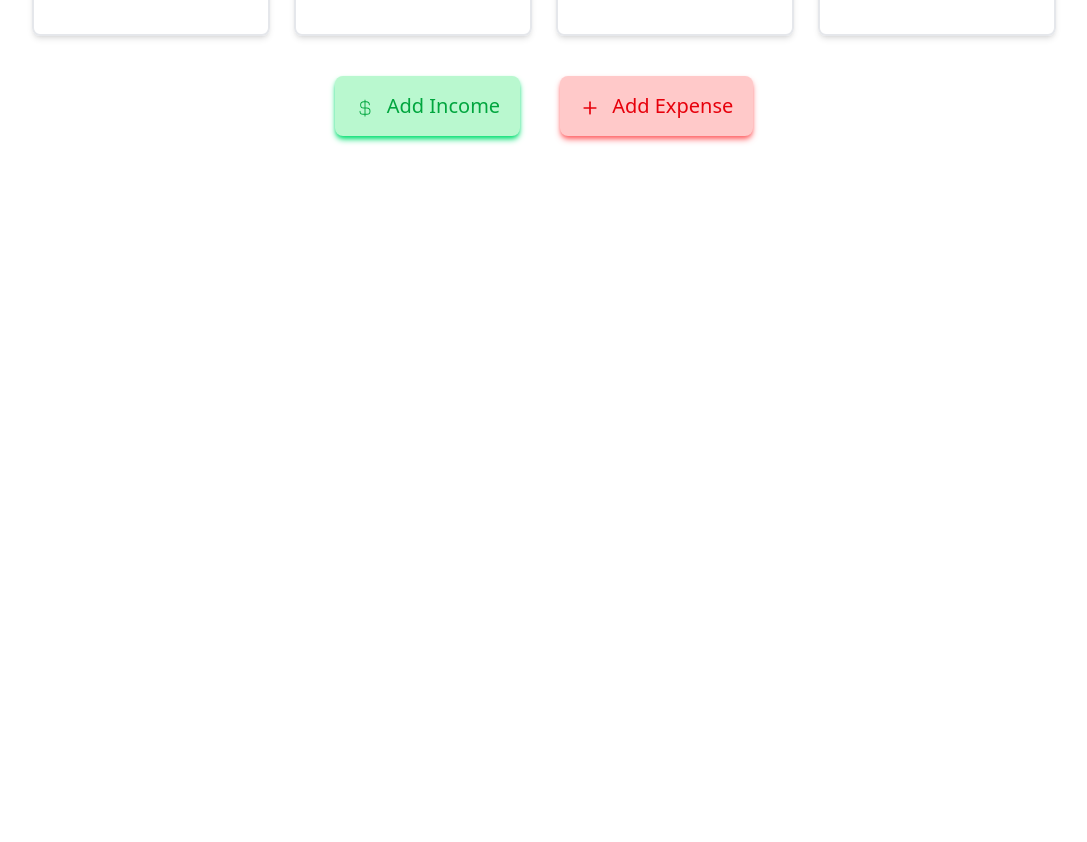
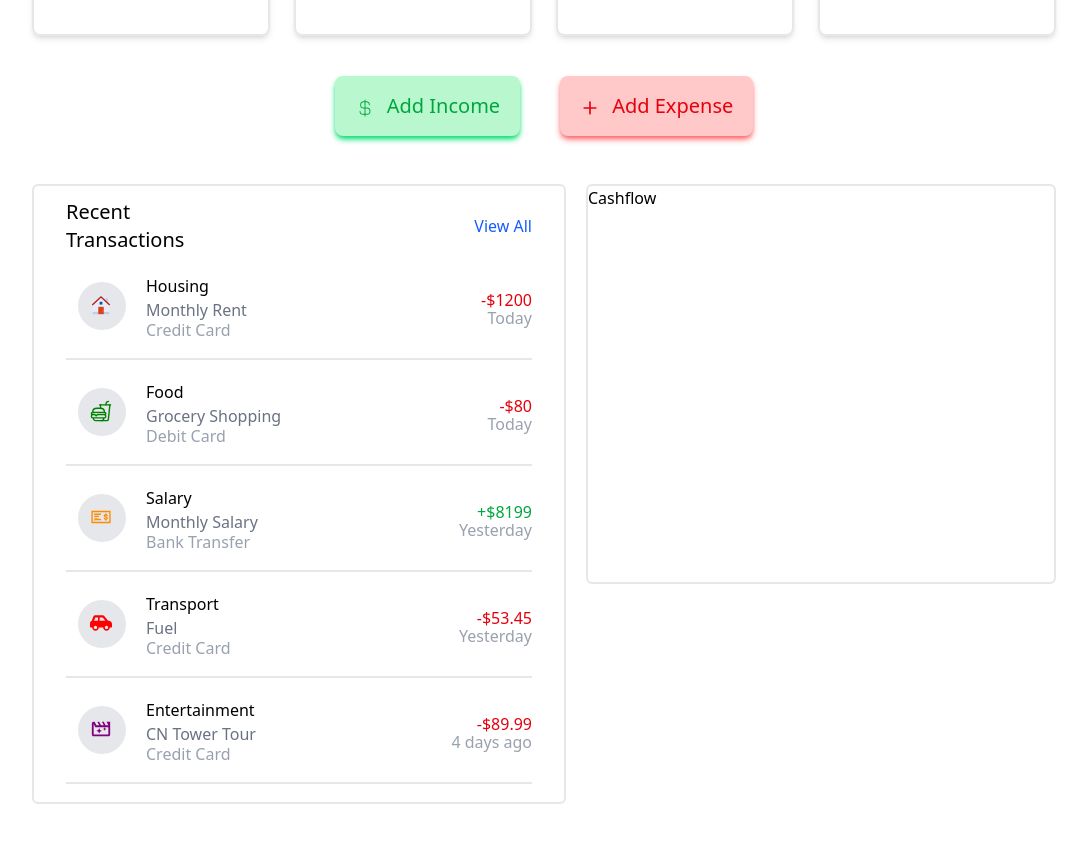
Before and after one commit to ravikhokhar23/budget-tracker, a React app: page / in a window 1280 px wide. Shown: the part 420-1262 px from the top of the page, without its empty margins (96-1183 px from the left). Before the commit the page ends 874 px from the top, so only its background shows below. Built offline with nearby package versions, Linux system fonts and the light colour scheme; the HTML template or start-up script is replaced by a standard one.

Commit message:
Added recent transaction ui design

```diff
--- a/package.json
+++ b/package.json
@@ -12,6 +12,7 @@
   "dependencies": {
     "@tailwindcss/vite": "^4.1.16",
     "react": "^18.3.1",
+    "react-charts": "^3.0.0-beta.57",
     "react-dom": "^18.3.1",
     "react-icons": "^5.5.0",
     "tailwindcss": "^4.1.16"
--- /dev/null
+++ b/src/components/content/Cashflow.jsx
@@ -0,0 +1,9 @@
+const Cashflow = () => {
+  return (
+    <div className="flex-1 h-100 border-2 border-gray-200 rounded-md">
+      Cashflow
+    </div>
+  );
+};
+
+export default Cashflow;
--- a/src/components/content/Content.jsx
+++ b/src/components/content/Content.jsx
@@ -1,6 +1,7 @@
 import Actions from "./Actions";
 import IncomeExpenseButton from "./IncomeExpenseButton";
 import IncomeExpenseCard from "./IncomeExpenseCard";
+import TransactionsCashflow from "./TransactionsCashflow";
 import Welcome from "./Welcome";
 
 const Content = () => {
@@ -10,6 +11,7 @@ const Content = () => {
       <Actions />
       <IncomeExpenseCard />
       <IncomeExpenseButton />
+      <TransactionsCashflow />
     </main>
   );
 };
--- /dev/null
+++ b/src/components/content/RecentTransactions.jsx
@@ -0,0 +1,89 @@
+/* eslint-disable react/prop-types */
+import { FaCarSide } from "react-icons/fa";
+import { FcHome } from "react-icons/fc";
+import { IoFastFoodOutline } from "react-icons/io5";
+import { LiaMoneyCheckAltSolid } from "react-icons/lia";
+import { MdOutlineMovieFilter } from "react-icons/md";
+
+const RecentTransactions = () => {
+  return (
+    <div className="flex-1 flex-col h-155 border-2 border-gray-200 rounded-md px-8 py-3">
+      <div className="flex justify-between">
+        <h1 className="font-medium text-xl">
+          Recent <br />
+          Transactions
+        </h1>
+        <button className="text-blue-600">View All</button>
+      </div>
+      <div>
+        <Transactions
+          icon={<FcHome size={22} />}
+          category={"Housing"}
+          categoryType={"Monthly Rent"}
+          paymentType={"Credit Card"}
+          amount={"-$1200"}
+          amountColor={"text-red-600"}
+          date={"Today"}
+        />
+        <Transactions
+          icon={<IoFastFoodOutline color="green" size={22} />}
+          category={"Food"}
+          categoryType={"Grocery Shopping"}
+          paymentType={"Debit Card"}
+          amount={"-$80"}
+          amountColor={"text-red-600"}
+          date={"Today"}
+        />
+        <Transactions
+          icon={<LiaMoneyCheckAltSolid color="DarkOrange" size={22} />}
+          category={"Salary"}
+          categoryType={"Monthly Salary"}
+          paymentType={"Bank Transfer"}
+          amount={"+$8199"}
+          amountColor={"text-green-600"}
+          date={"Yesterday"}
+        />
+        <Transactions
+          icon={<FaCarSide color="red" size={22} />}
+          category={"Transport"}
+          categoryType={"Fuel"}
+          paymentType={"Credit Card"}
+          amount={"-$53.45"}
+          amountColor={"text-red-600"}
+          date={"Yesterday"}
+        />
+        <Transactions
+          icon={<MdOutlineMovieFilter color="Purple" size={22} />}
+          category={"Entertainment"}
+          categoryType={"CN Tower Tour"}
+          paymentType={"Credit Card"}
+          amount={"-$89.99"}
+          amountColor={"text-red-600"}
+          date={"4 days ago"}
+        />
+      </div>
+    </div>
+  );
+};
+
+const Transactions = (props) => {
+  return (
+    <div className="flex  py-5 border-b-2 border-b-gray-200 items-center">
+      <div className="w-12 h-12 ml-3 items-center rounded-full bg-gray-200 p-3">
+        {props.icon}
+      </div>
+
+      <div className="ml-5 flex-1 flex flex-col">
+        <span className="text-black font-normal">{props.category}</span>
+        <span className="text-gray-500">{props.categoryType}</span>
+        <span className="text-gray-400 leading-4">{props.paymentType}</span>
+      </div>
+      <div className="flex flex-col items-end">
+        <span className={`${props.amountColor}`}>{props.amount}</span>
+        <span className="text-gray-400 leading-3 ">{props.date}</span>
+      </div>
+    </div>
+  );
+};
+
+export default RecentTransactions;
--- /dev/null
+++ b/src/components/content/TransactionsCashflow.jsx
@@ -0,0 +1,13 @@
+import Cashflow from "./Cashflow";
+import RecentTransactions from "./RecentTransactions";
+
+const TransactionsCashflow = () => {
+  return (
+    <div className="flex justify-between py-12 gap-5">
+      <RecentTransactions />
+      <Cashflow />
+    </div>
+  );
+};
+
+export default TransactionsCashflow;
```
Also changed, not shown: 1 other file (tests, documents, lock files or other folders).
